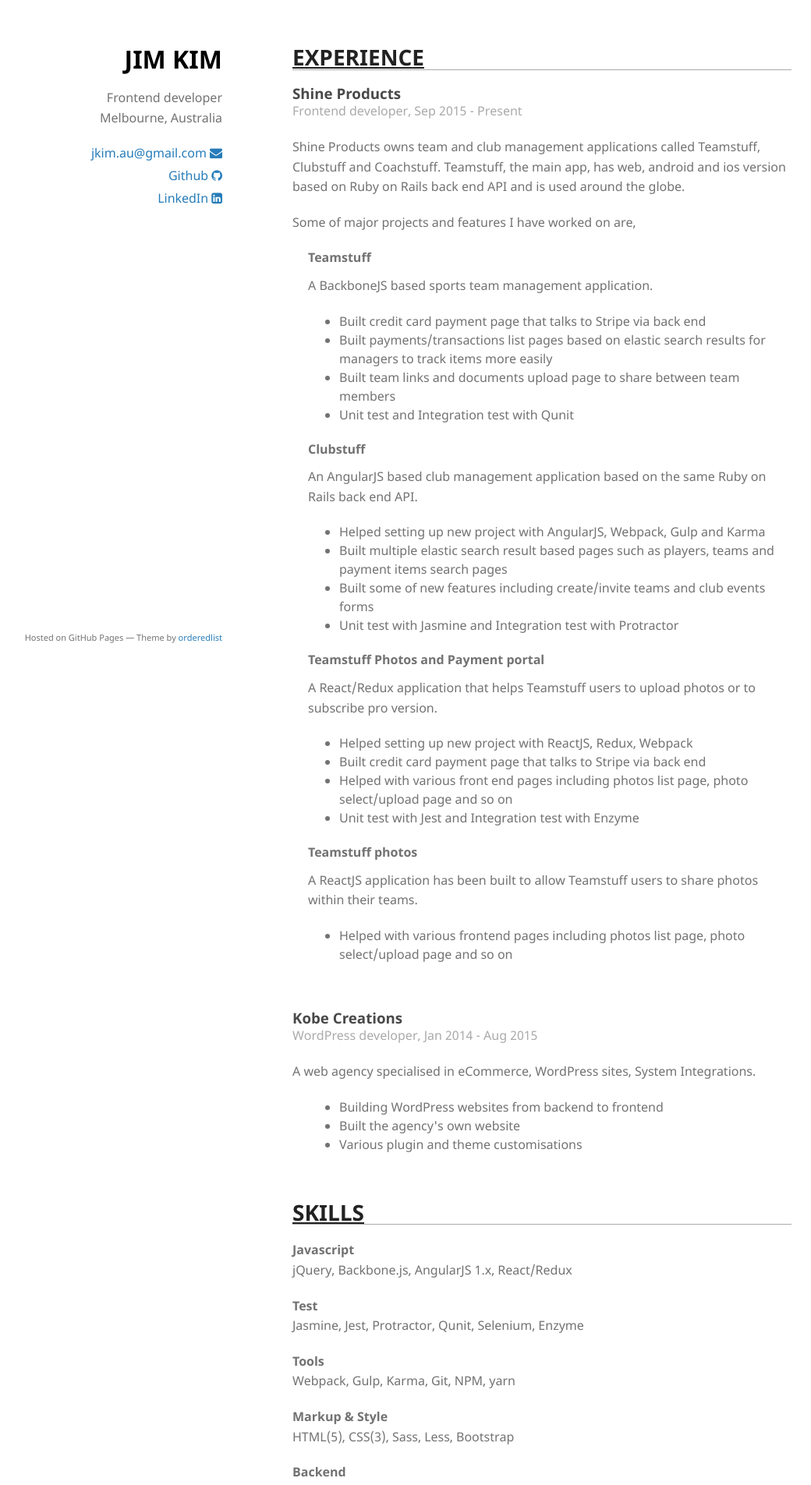
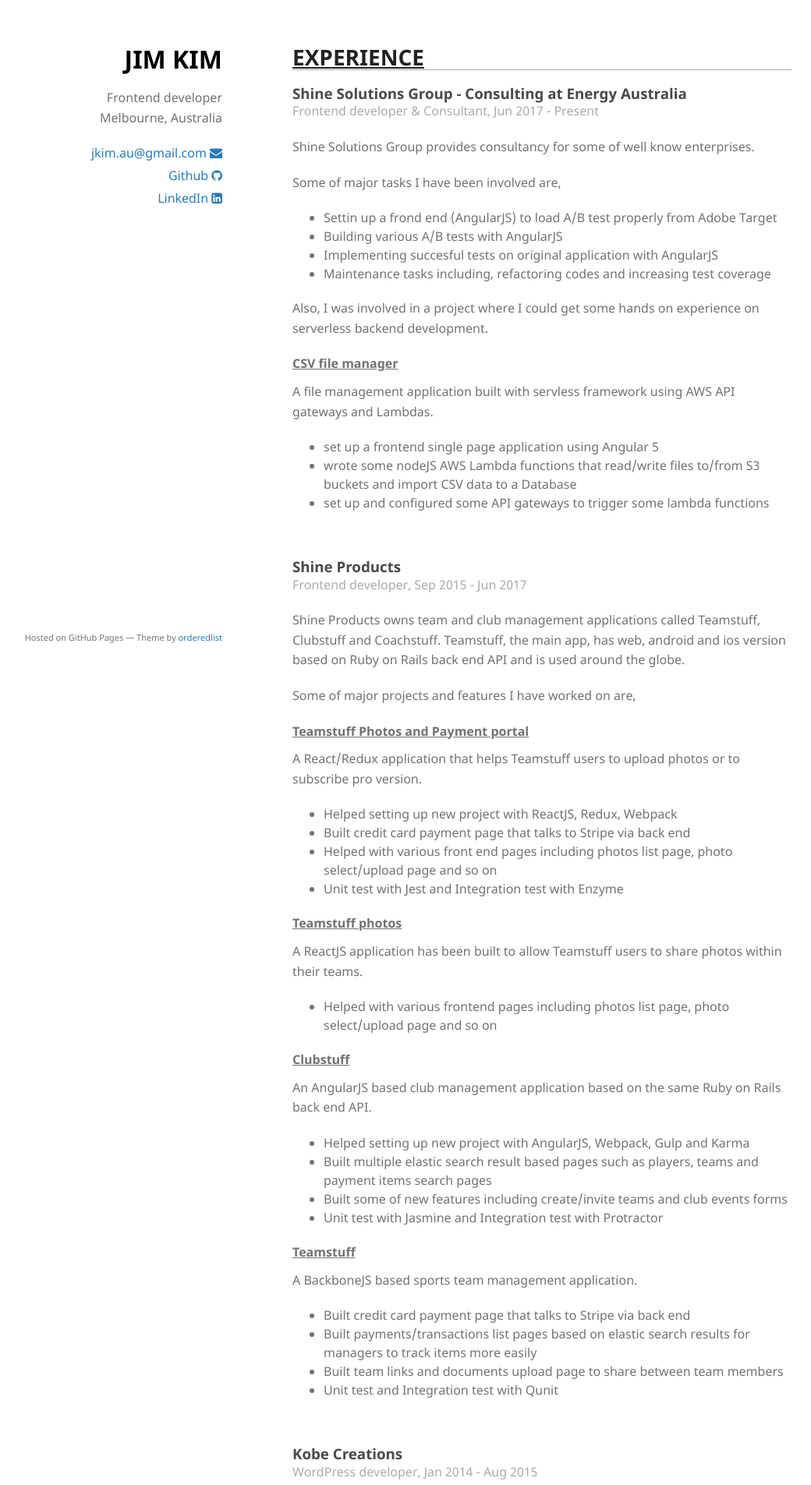
Before and after one commit to jkimau/jkimau.github.io, a Jekyll site: the page built from _pages/resume.html, in a window 1280 px wide. Shown: the top 1905 px of the page at 78% size, without its empty margins (125-1165 px from the left). Built offline with Jekyll 4.4.1, drawn with Linux system fonts in a browser that asks for light colours; comment, search, counter and statistics services are not loaded; some of the changed text lies outside the part shown.

Commit message:
add new work experience / update project title style

```diff
--- a/_pages/resume.html
+++ b/_pages/resume.html
@@ -7,23 +7,59 @@
     <h1 class="section-title">EXPERIENCE</h1>
 
     <div class="section-details">
+        <h3 class="heading">Shine Solutions Group - Consulting at Energy Australia</h3>
+        <p class="description">Frontend developer & Consultant, Jun 2017 - Present</p>
+
+        <p>Shine Solutions Group provides consultancy for some of well know enterprises.</p>
+
+        <p>Some of major tasks I have been involved are,</p>
+        <ul>
+            <li>Settin up a frond end (AngularJS) to load A/B test properly from Adobe Target</li>
+            <li>Building various A/B tests with AngularJS</li>
+            <li>Implementing succesful tests on original application with AngularJS</li>
+            <li>Maintenance tasks including, refactoring codes and increasing test coverage</li>
+        </ul>
+
+        <p>Also, I was involved in a project where I could get some hands on experience on serverless backend development.</p>
+        <div class="project">
+            <p class="stress">CSV file manager</p>
+            <p>A file management application built with servless framework using AWS API gateways and Lambdas.</p>
+
+            <ul>
+                <li>set up a frontend single page application using Angular 5</li>
+                <li>wrote some nodeJS AWS Lambda functions that read/write files to/from S3 buckets and import CSV data to a Database</li>
+                <li>set up and configured some API gateways to trigger some lambda functions</li>
+            </ul>
+        </div>
+    </div>
+
+    <div class="section-details">
         <h3 class="heading">Shine Products</h3>
-    <p class="description">Frontend developer, Sep 2015 - Present</p>
+        <p class="description">Frontend developer, Sep 2015 - Jun 2017</p>
 
-    <p>Shine Products owns team and club management applications called Teamstuff, Clubstuff and Coachstuff. Teamstuff, the main app, has web, android and ios version based on Ruby on Rails back end API and is used around the globe.</p>
+        <p>Shine Products owns team and club management applications called Teamstuff, Clubstuff and Coachstuff. Teamstuff,
+            the main app, has web, android and ios version based on Ruby on Rails back end API and is used around the globe.</p>
 
         <p>Some of major projects and features I have worked on are,</p>
 
-    <div class="indent">
         <div class="project">
-        <p class="stress">Teamstuff</p>
-        <p>A BackboneJS based sports team management application.</p>
+            <p class="stress">Teamstuff Photos and Payment portal</p>
+            <p>A React/Redux application that helps Teamstuff users to upload photos or to subscribe pro version.</p>
 
             <ul>
+                <li>Helped setting up new project with ReactJS, Redux, Webpack</li>
                 <li>Built credit card payment page that talks to Stripe via back end</li>
-          <li>Built payments/transactions list pages based on elastic search results for managers to track items more easily</li>
-          <li>Built team links and documents upload page to share between team members</li>
-          <li>Unit test and Integration test with Qunit</li>
+                <li>Helped with various front end pages including photos list page, photo select/upload page and so on</li>
+                <li>Unit test with Jest and Integration test with Enzyme</li>
+            </ul>
+        </div>
+
+        <div class="project">
+            <p class="stress">Teamstuff photos</p>
+            <p>A ReactJS application has been built to allow Teamstuff users to share photos within their teams.</p>
+
+            <ul>
+                <li>Helped with various frontend pages including photos list page, photo select/upload page and so on</li>
             </ul>
         </div>
 
@@ -40,27 +76,17 @@
         </div>
 
         <div class="project">
-        <p class="stress">Teamstuff Photos and Payment portal</p>
-        <p>A React/Redux application that helps Teamstuff users to upload photos or to subscribe pro version.</p>
+            <p class="stress">Teamstuff</p>
+            <p>A BackboneJS based sports team management application.</p>
 
             <ul>
-          <li>Helped setting up new project with ReactJS, Redux, Webpack</li>
                 <li>Built credit card payment page that talks to Stripe via back end</li>
-          <li>Helped with various front end pages including photos list page, photo select/upload page and so on</li>
-          <li>Unit test with Jest and Integration test with Enzyme</li>
+                <li>Built payments/transactions list pages based on elastic search results for managers to track items more
+                    easily
+                </li>
+                <li>Built team links and documents upload page to share between team members</li>
+                <li>Unit test and Integration test with Qunit</li>
             </ul>
-      </div>
-
-      <div class="project">
-        <p class="stress">Teamstuff photos</p>
-        <p>A ReactJS application has been built to allow Teamstuff users to
-          share photos within their teams.</p>
-
-        <ul>
-          <li>Helped with various frontend pages including photos list page,
-            photo select/upload page and so on</li>
-        </ul>
-      </div>
         </div>
     </div>
 
@@ -84,27 +110,33 @@
     <h1 class="section-title">SKILLS</h1>
     <div class="section-details">
         <p>
-      <span class="stress">Javascript</span><br/>
-      <span>jQuery, Backbone.js, AngularJS 1.x, React/Redux</span>
+            <span class="stress">Javascript</span>
+            <br/>
+            <span>React/Redux, Angular 4, AngularJS 1.x, BackboneJS, jQuery</span>
         </p>
         <p>
-      <span class="stress">Test</span><br/>
+            <span class="stress">Test</span>
+            <br/>
             <span>Jasmine, Jest, Protractor, Qunit, Selenium, Enzyme</span>
         </p>
         <p>
-      <span class="stress">Tools</span><br/>
+            <span class="stress">Tools</span>
+            <br/>
             <span>Webpack, Gulp, Karma, Git, NPM, yarn</span>
         </p>
         <p>
-      <span class="stress">Markup & Style</span><br/>
+            <span class="stress">Markup & Style</span>
+            <br/>
             <span>HTML(5), CSS(3), Sass, Less, Bootstrap</span>
         </p>
         <p>
-      <span class="stress">Backend</span><br/>
-      <span>Little bit of experience with Ruby on Rails, Worked 1 year on WordPress and PHP, also had a little bit of .NET MVC with razor in a personal project</span>
+            <span class="stress">Backend</span>
+            <br/>
+            <span>Little bit of experience with nodeJS, Worked 1 year on WordPress and PHP</span>
         </p>
         <p>
-      <span class="stress">Others</span><br/>
+            <span class="stress">Others</span>
+            <br/>
             <span>Agile Scrum, Basic Linux, Photoshop</span>
         </p>
     </div>
@@ -117,8 +149,6 @@
         <p class="description">Deakin University, 2013 - 2014</p>
 
         <p>Specialised in,</p>
-
-    <div class="indent">
         <ul>
             <li>Web and Internet Programming (HTML, CSS, JavaScript, PHP)</li>
             <li>Database and Information Retrieval (Oracle, MySql)</li>
@@ -127,15 +157,12 @@
             <li>eSystems software development (PHP, .NET, JAVA)</li>
         </ul>
     </div>
-  </div>
 
     <div class="section-details">
         <h3 class="heading">Master of Telecommunications Engineering</h3>
         <p class="description">University of Melbourne, 2005 - 2006</p>
 
         <p>Specialised in,</p>
-
-    <div class="indent">
         <ul>
             <li>Internet Engineering</li>
             <li>Broadband Networks</li>
@@ -144,15 +171,12 @@
             <li>Fundamentals of Network Design</li>
         </ul>
     </div>
-  </div>
 
     <div class="section-details">
         <h3 class="heading">Bachelor of Electronics Engineering</h3>
         <p class="description">So Gang University(South Korea), 2000 - 2004</p>
 
         <p>Specialised in,</p>
-
-    <div class="indent">
         <ul>
             <li>C</li>
             <li>Microprocessor programming</li>
@@ -162,7 +186,6 @@
         </ul>
     </div>
 </div>
-</div>
 
 <div class="section">
     <h1 class="section-title">REFEREES</h1>
--- a/assets/css/style.scss
+++ b/assets/css/style.scss
@@ -158,6 +158,7 @@
   .stress {
     font-weight: bold;
     margin-bottom: 10px;
+    text-decoration: underline;
   }
 }
 
```
Lines whose indentation alone changed are shown as unchanged.
